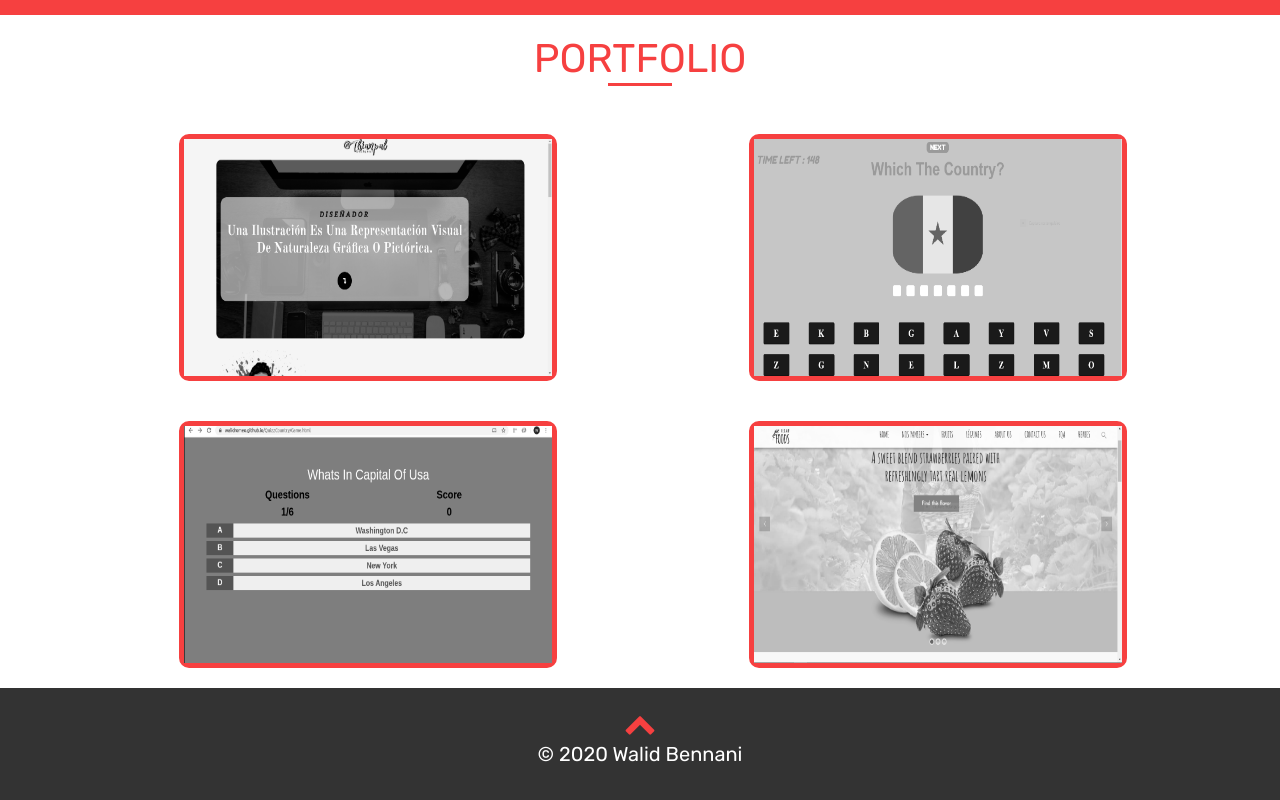
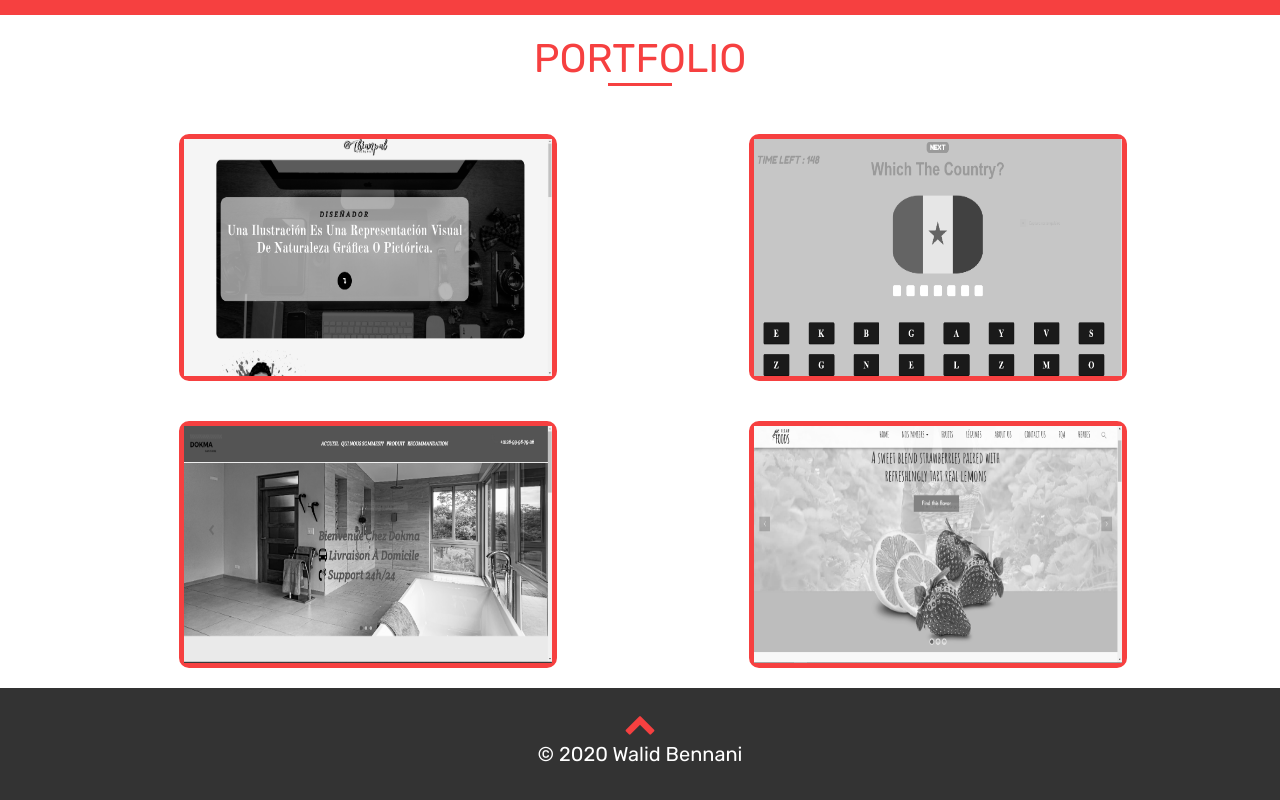
Before and after one commit to walidromeo/Portfolio_Bennani, a plain HTML site: page index.html in a window 1280 px wide. Shown: the part 1289-2089 px from the top of the page. Drawn offline with nearby package versions, Linux system fonts and the light colour scheme.

Commit message:
Update index.html

```diff
--- a/index.html
+++ b/index.html
@@ -157,7 +157,7 @@
           </div>
           <div class="col-xl-6 col-lg-6 col-md-12 col-lg-12">
             <div class="portfolo">
-              <a href="https://walidromeo.github.io/QuizzCountry/"><img src="images/quiwz.png" alt=""></a>
+              <a href="https://dokma.ma/"><img src="images/dokma.PNG" alt=""></a>
             </div>
           </div>
           <div class="col-xl-6 col-lg-6 col-md-12 col-lg-12">
```
